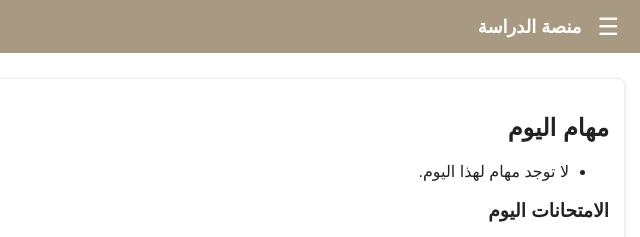
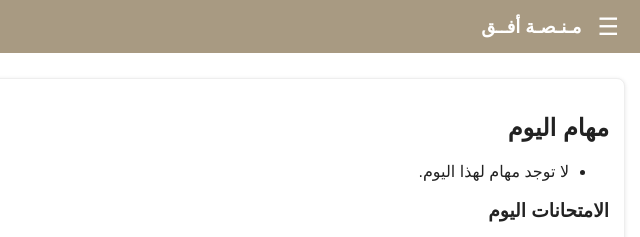
Before and after one commit to rafidain-iq/6th, a plain HTML site: page index.html in a window 1280 px wide. Shown: the top 237 px of the page, 640-1280 px from the left. Drawn offline with nearby package versions, Linux system fonts and the light colour scheme.

Commit message:
Update header title to 'منصة أفــق'

```diff
--- a/index.html
+++ b/index.html
@@ -12,7 +12,7 @@
   <header class="header">
     <div class="h-left">
       <button id="menuBtn" class="menu-btn" aria-label="فتح القائمة">☰</button>
-      <div class="h-title">منصة الدراسة</div>
+      <div class="h-title">مـنـصـة أفــق</div>
     </div>
     <div class="h-right">
       <div class="small muted">اليوم:</div>
```
